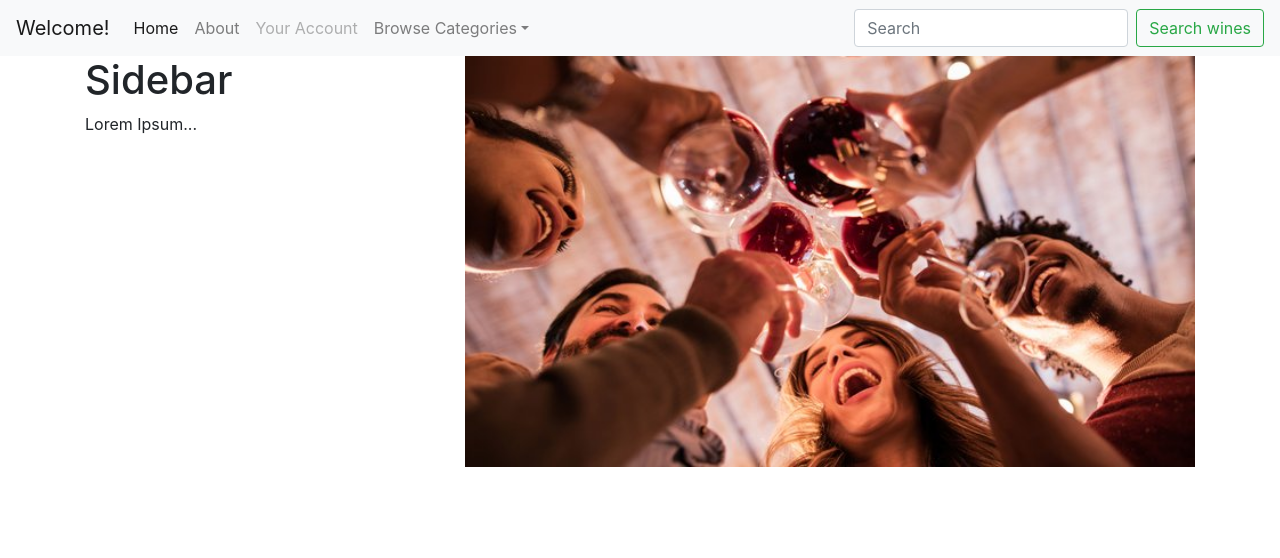
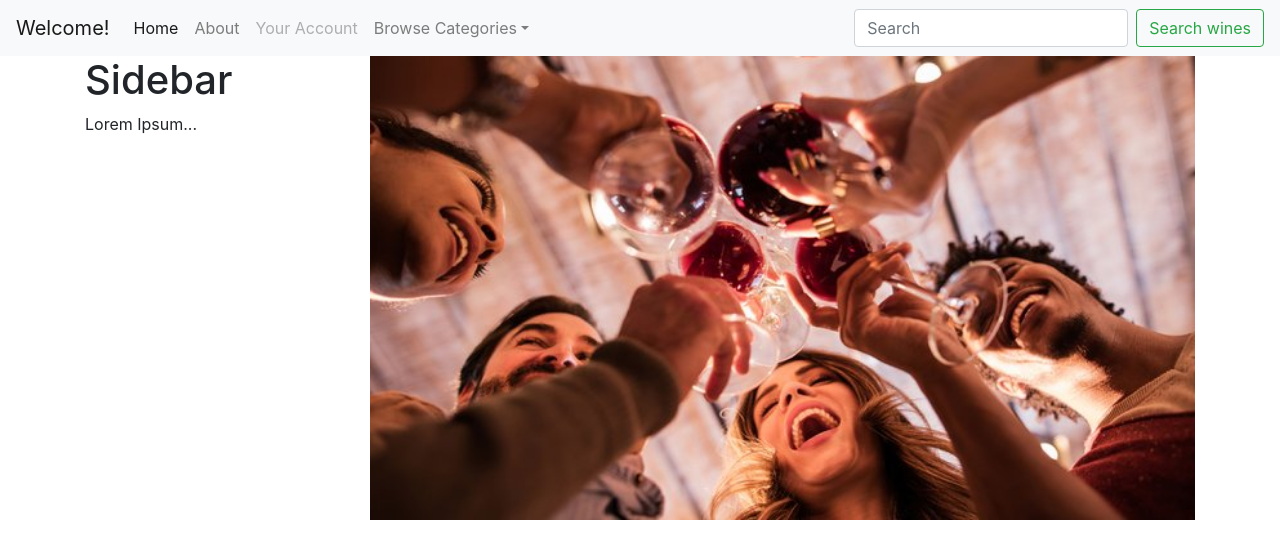
Before and after one commit to jss530/frontpage, a React (Create React App) app: page / in a window 1280 px wide. Shown: the top 558 px of the page. Built offline with nearby package versions, Linux system fonts and the light colour scheme.

Commit message:
Modified App file to import react-bootstrap

```diff
--- a/src/App.js
+++ b/src/App.js
@@ -4,7 +4,7 @@ import './App.css';
 import Navigation from './components/Navigation';
 import Sidebar from './components/Sidebar';
 import Main from './components/Main';
-import {Container, Row, Col} from 'reactstrap';
+import { Grid, Row, Col } from 'react-bootstrap';
 
 
 class App extends Component {
@@ -13,23 +13,16 @@ class App extends Component {
     return (
       <div>
         <Navigation />
-        <Container>
+        <Grid>
           <Row>
-            <Col> <Sidebar /> </Col>
-            <Col sm={{ size: 12, fluid: true }} md={{ size: 8, fluid: true }}> <Main /> </Col>
+            <Col xs={6} md={3}> <Sidebar /> </Col>
+            <Col xs={12} md={9}> <Main /> </Col>
           </Row>
-        </Container>
+        </Grid>
       </div>
     );
   }
 }
 
-Container.propTypes = {
-  fluid:  PropTypes.bool
-}
-
-Row.propTypes = {
-  noGutters: PropTypes.bool
-}
 
 export default App;
```
